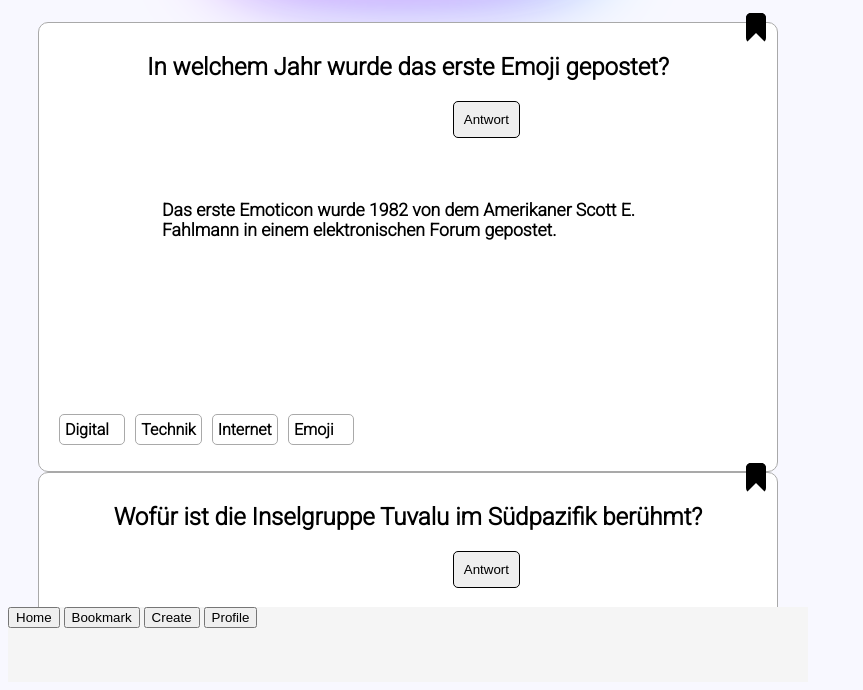
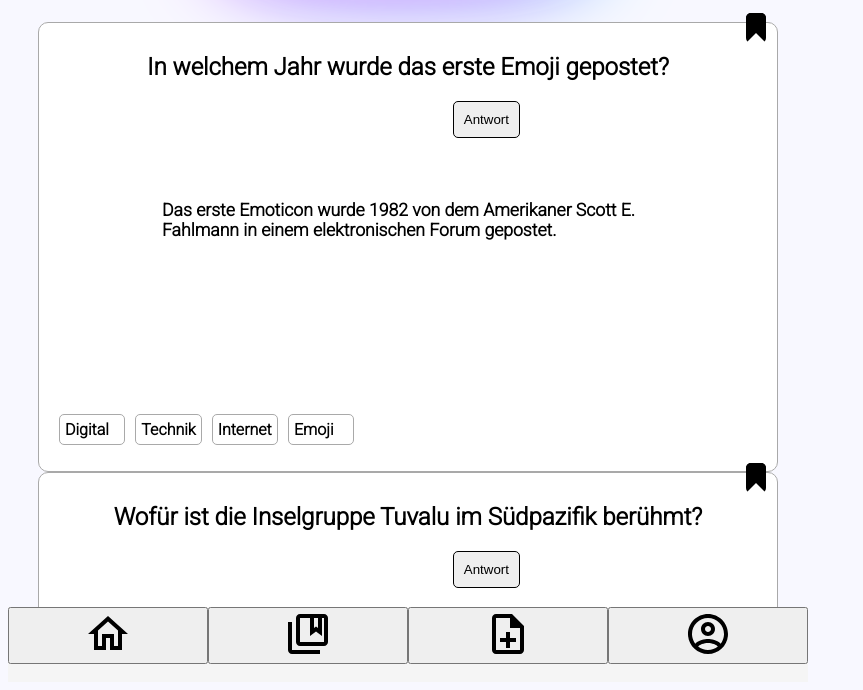
Before and after one commit to martinhaiss/quiz-app, a website built with Vite: page index.html in a window 1280 px wide. Shown: the part 126-816 px from the top of the page, without its empty margins (0-863 px from the left). Built offline with nearby package versions, Linux system fonts and the light colour scheme.

Commit message:
put icons back in <nav> to replace text

```diff
--- a/css/components/footer.css
+++ b/css/components/footer.css
@@ -9,3 +9,8 @@ ul {
 li {
   float: left;
 }
+
+nav {
+  display: grid;
+  grid-template-columns: repeat(4, 1fr);
+}
--- a/index.html
+++ b/index.html
@@ -234,10 +234,18 @@ Tags durch Komma trennen
 
     <footer class="footer">
       <nav class="footer__nav">
-        <button class="footer__button active" id="footer__home">Home</button>
-        <button class="footer__button" id="footer__bookmarks">Bookmark</button>
-        <button class="footer__button" id="footer__create">Create</button>
-        <button class="footer__button" id="footer__profile">Profile</button>
+        <button class="footer__button active" id="footer__home">
+          <img src="/img/icons/home.svg" />
+        </button>
+        <button class="footer__button" id="footer__bookmarks">
+          <img src="/img/icons/collections_bookmark.svg" />
+        </button>
+        <button class="footer__button" id="footer__create">
+          <img src="/img/icons/card_add.svg" />
+        </button>
+        <button class="footer__button" id="footer__profile">
+          <img src="/img/icons/account.svg" />
+        </button>
 
         <!-----
         <ul>
```
